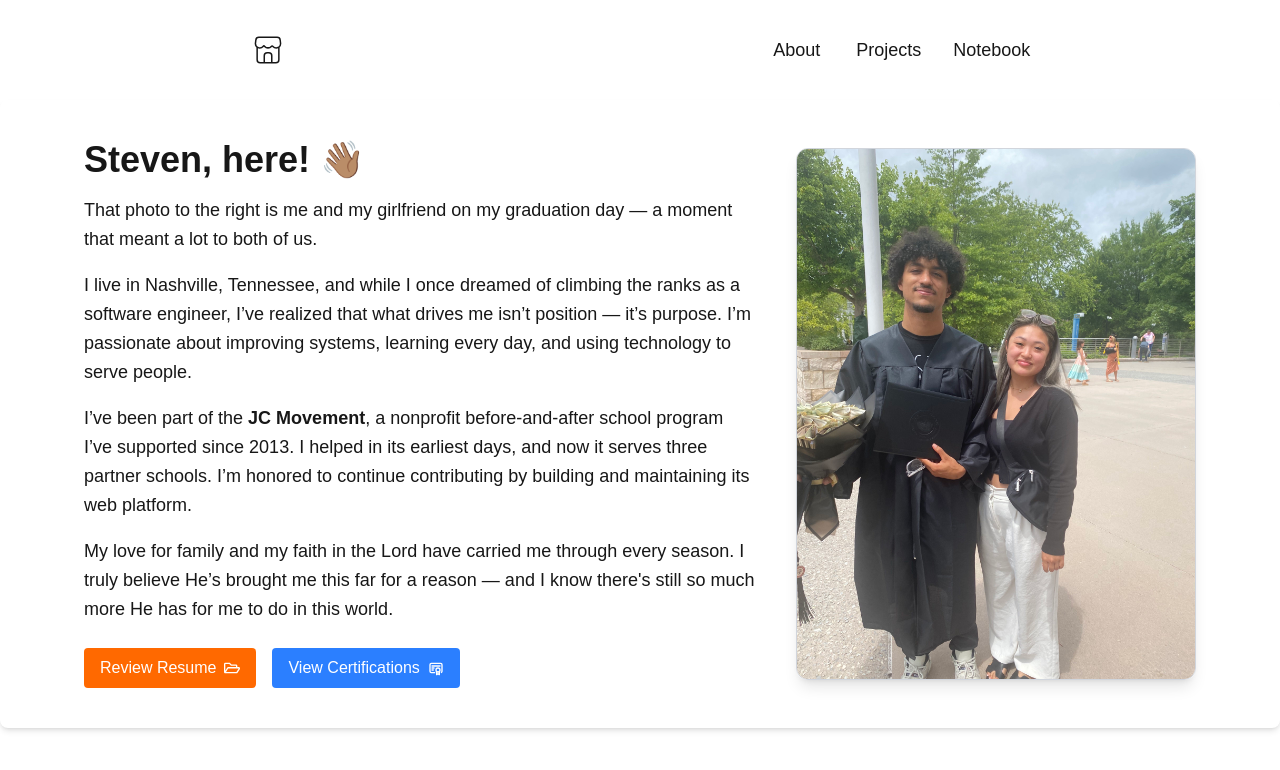
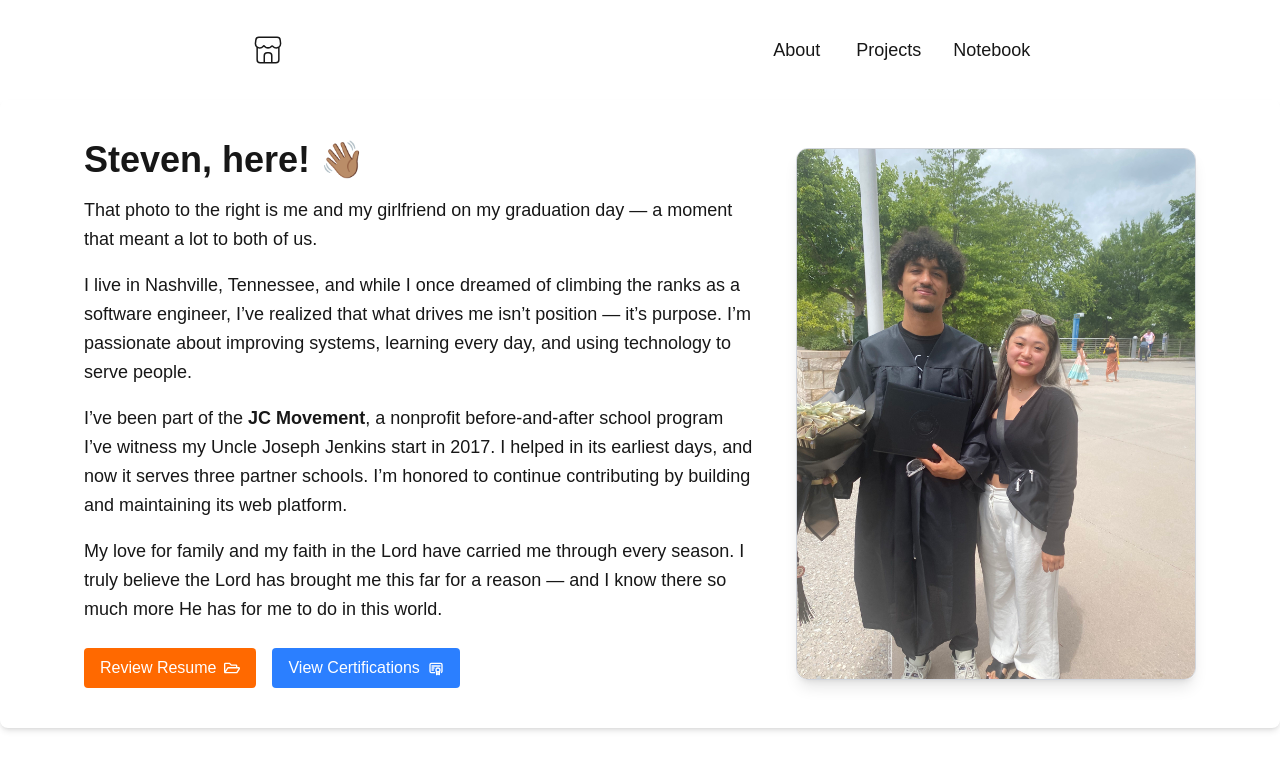
Before and after one commit to stevens69400/portfolio-site, a Next.js app in the folder portfolio-site/: page /about in a window 1280 px wide. Shown: the top 770 px of the page. Built offline with nearby package versions, Linux system fonts and the light colour scheme.

Commit message:
fixed bugs

```diff
--- a/portfolio-site/src/app/about/page.tsx
+++ b/portfolio-site/src/app/about/page.tsx
@@ -18,10 +18,10 @@ const About = () => {
           I live in Nashville, Tennessee, and while I once dreamed of climbing the ranks as a software engineer, I’ve realized that what drives me isn’t position — it’s purpose. I’m passionate about improving systems, learning every day, and using technology to serve people.
         </p>
         <p className="text-lg mb-4 leading-relaxed">
-          I’ve been part of the <strong>JC Movement</strong>, a nonprofit before-and-after school program I’ve supported since 2013. I helped in its earliest days, and now it serves three partner schools. I’m honored to continue contributing by building and maintaining its web platform.
+          I’ve been part of the <strong>JC Movement</strong>, a nonprofit before-and-after school program I’ve witness my Uncle Joseph Jenkins start in 2017. I helped in its earliest days, and now it serves three partner schools. I’m honored to continue contributing by building and maintaining its web platform.
         </p>
         <p className="text-lg mb-4 leading-relaxed">
-          My love for family and my faith in the Lord have carried me through every season. I truly believe He’s brought me this far for a reason — and I know there's still so much more He has for me to do in this world.
+          My love for family and my faith in the Lord have carried me through every season. I truly believe the Lord has brought me this far for a reason — and I know there so much more He has for me to do in this world.
         </p>
 
         {/* Links */}
--- a/portfolio-site/src/app/page.tsx
+++ b/portfolio-site/src/app/page.tsx
@@ -19,7 +19,7 @@ const HomePage = () => {
           {/* Text */}
           <div className="flex flex-col md:items-start text-center md:text-left mb-6 md:mb-0">
             <h1 className="text-5xl font-bold text-white">Hello 👋🏽</h1>
-            <h1 className="text-5xl font-bold text-white">I'm Steven Stafford</h1>
+            <h1 className="text-5xl font-bold text-white">I am Steven Stafford</h1>
             <p className="mt-4 text-xl text-white max-w-2xl">
               <span className="font-semibold text-white">Scrum Master</span> at&nbsp;
               <Link href="https://www.momentumtech.io/" target="_blank" className="text-yellow-300 underline">
```
